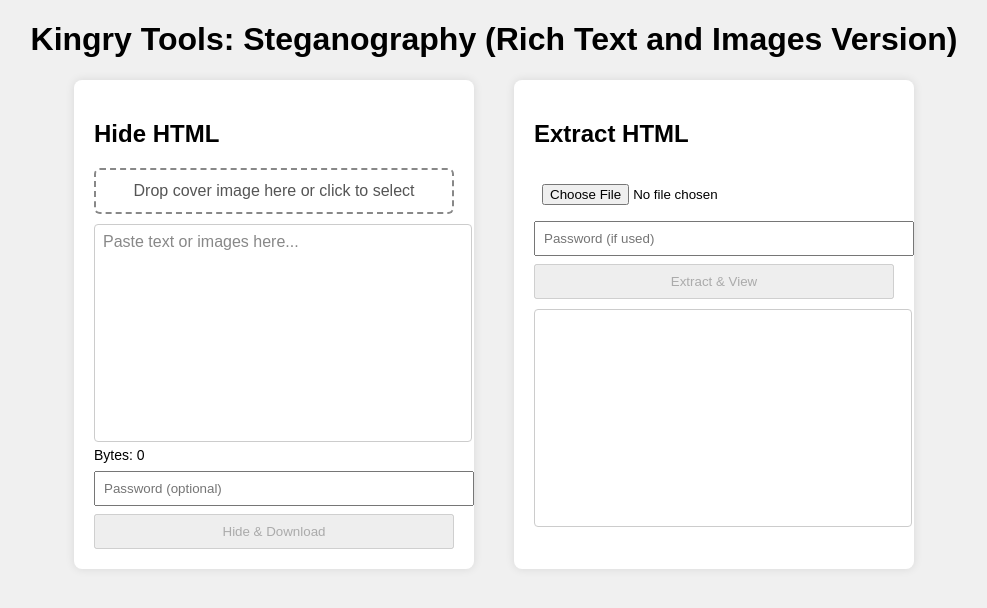
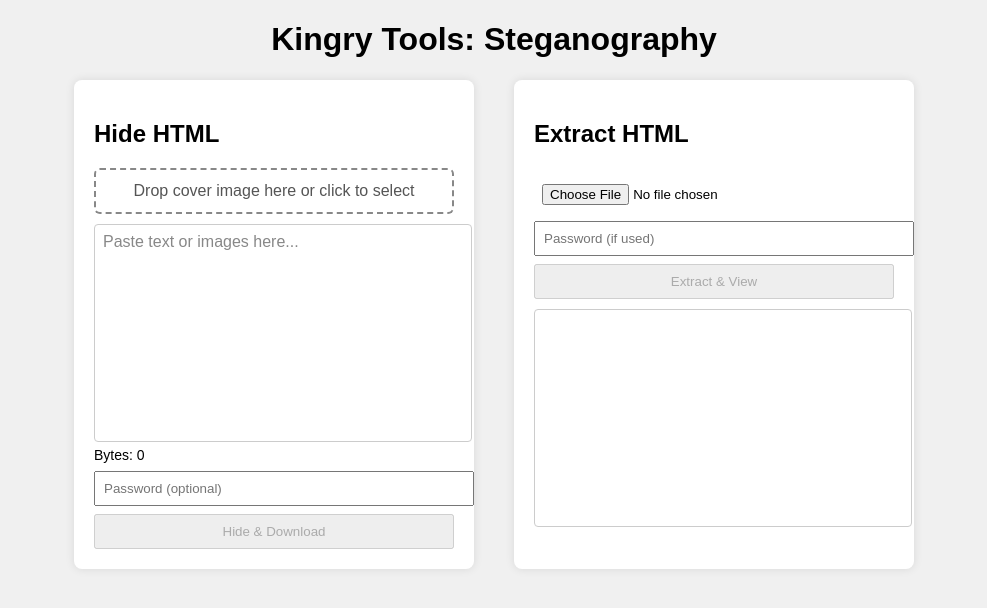
Before and after one commit to akingry/steganography, a plain HTML site: page index.html in a window 1280 px wide. Shown: the whole page, without its empty margins (146-1133 px from the left). Drawn offline with nearby package versions, Linux system fonts and the light colour scheme.

Commit message:
Update index.html

```diff
--- a/index.html
+++ b/index.html
@@ -3,7 +3,7 @@
 <head>
 <meta charset="UTF-8">
 <meta name="viewport" content="width=device-width, initial-scale=1.0">
-<title>Kingry Tools: Steganography (Rich Text and Images Version)</title>
+<title>Kingry Tools: Steganography</title>
 <style>
   body { font-family: Arial, sans-serif; margin: 20px; background: #f0f0f0; }
   h1 { text-align: center; }
@@ -45,7 +45,7 @@
 </style>
 </head>
 <body>
-<h1>Kingry Tools: Steganography (Rich Text and Images Version)</h1>
+<h1>Kingry Tools: Steganography</h1>
 <div class="container">
 
   <div class="section">
```
